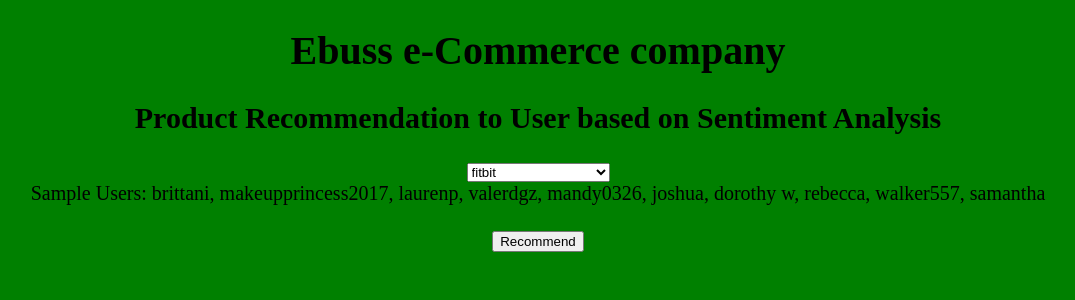
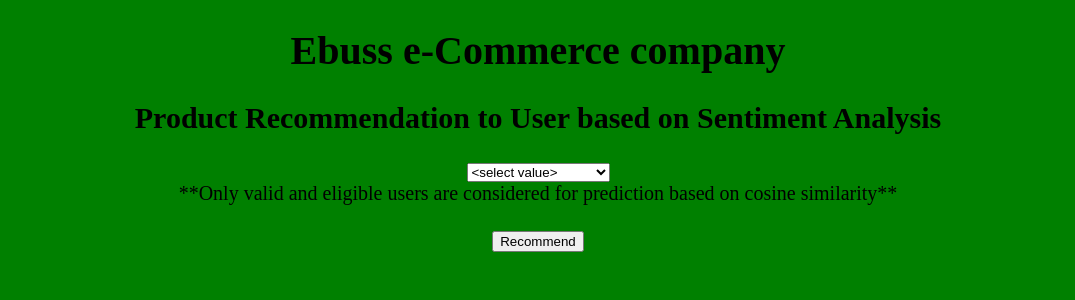
Before and after one commit to vellorejana/ProductRecommendationSystem, a Flask app: page / in a window 1280 px wide. Shown: the top 300 px of the page, without its empty margins (102-1177 px from the left). Run offline with Flask 2, Linux system fonts and the light colour scheme.

Commit message:
Add files via upload

```diff
--- a/app.py
+++ b/app.py
@@ -5,11 +5,12 @@
 app = Flask(__name__)
 
 user=pd.read_csv('./data/userdf.csv',usecols=['reviews_username'])
+username = user.reviews_username.to_list()
+username.append('<select value>')
 
 
 @app.route('/', methods=['GET'])
 def home():
-    username = user.reviews_username.to_list()
     return render_template('index.html', username =username)
 
 
@@ -18,7 +19,6 @@
     if request.method == 'POST':
         int_features = [x for x in request.form.values()]
         output=model.product_predict(int_features)
-        username = user.reviews_username.to_list()
         return render_template('index.html', tables=[output.to_html(classes='data')], titles=output.columns.values, username =username)
     else:
         return render_template('index.html')
--- a/templates/index.html
+++ b/templates/index.html
@@ -27,7 +27,7 @@
         {% endfor %}
         </select>
         <br>
-        <h15 style="text-align:center">Sample Users: brittani, makeupprincess2017, laurenp, valerdgz, mandy0326, joshua, dorothy w, rebecca, walker557, samantha</h15>
+        <h15 style="text-align:center">**Only valid and eligible users are considered for prediction based on cosine similarity**</h15>
         <br>
         <br>
         <button align="center" type="submit" class="btn btn-primary btn-block btn-large">Recommend</button>
```
